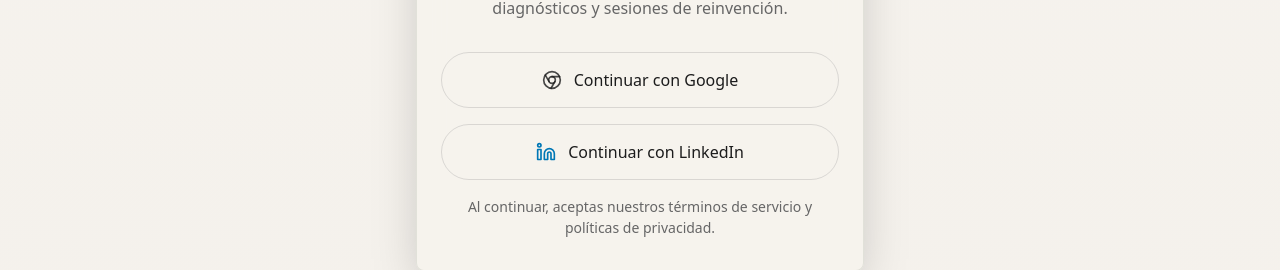
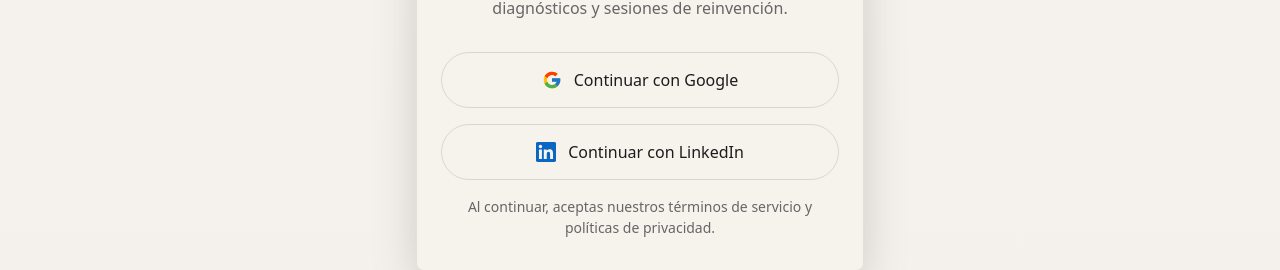
Before and after one commit to Nicosm1988/reinversi-n_profesional, a Next.js app: page /login in a window 1280 px wide. Shown: the part 355-625 px from the top of the page. Built offline with nearby package versions, Linux system fonts and the light colour scheme; no server answers.

Commit message:
ui: Original colored logos for Google and LinkedIn in Auth

```diff
--- a/app/login/page.tsx
+++ b/app/login/page.tsx
@@ -6,7 +6,6 @@ import { Button } from "@/components/ui/button";
 import { Card, CardContent, CardDescription, CardHeader, CardTitle } from "@/components/ui/card";
 import { Container } from "@/components/layout/container";
 import { Heading, Text } from "@/components/ui/typography";
-import { Chrome, Linkedin } from "lucide-react";
 import { FadeIn } from "@/components/motion";
 
 export default function LoginPage() {
@@ -61,12 +60,17 @@ export default function LoginPage() {
                                     disabled={isLoading !== null}
                                 >
                                     <span className={`flex items-center justify-center gap-3 transition-transform duration-300 ${isLoading === 'google' ? 'translate-y-[-150%]' : 'translate-y-0'}`}>
-                                        <Chrome className="w-5 h-5 text-foreground/80" />
+                                        <svg xmlns="http://www.w3.org/2000/svg" viewBox="0 0 48 48" className="w-5 h-5">
+                                            <path fill="#FFC107" d="M43.611,20.083H42V20H24v8h11.303c-1.649,4.657-6.08,8-11.303,8c-6.627,0-12-5.373-12-12c0-6.627,5.373-12,12-12c3.059,0,5.842,1.154,7.961,3.039l5.657-5.657C34.046,6.053,29.268,4,24,4C12.955,4,4,12.955,4,24c0,11.045,8.955,20,20,20c11.045,0,20-8.955,20-20C44,22.659,43.862,21.35,43.611,20.083z" />
+                                            <path fill="#FF3D00" d="M6.306,14.691l6.571,4.819C14.655,15.108,18.961,12,24,12c3.059,0,5.842,1.154,7.961,3.039l5.657-5.657C34.046,6.053,29.268,4,24,4C16.318,4,9.656,8.337,6.306,14.691z" />
+                                            <path fill="#4CAF50" d="M24,44c5.166,0,9.86-1.977,13.409-5.192l-6.19-5.238C29.211,35.091,26.715,36,24,36c-5.202,0-9.619-3.317-11.283-7.946l-6.522,5.025C9.505,39.556,16.227,44,24,44z" />
+                                            <path fill="#1976D2" d="M43.611,20.083H42V20H24v8h11.303c-0.792,2.237-2.231,4.166-4.087,5.571c0.001-0.001,0.002-0.001,0.003-0.002l6.19,5.238C36.971,39.205,44,34,44,24C44,22.659,43.862,21.35,43.611,20.083z" />
+                                        </svg>
                                         Continuar con Google
                                     </span>
                                     {isLoading === 'google' && (
-                                        <div className="absolute inset-0 flex items-center justify-center text-primary">
-                                            <div className="w-5 h-5 border-2 border-primary border-t-transparent rounded-full animate-spin"></div>
+                                        <div className="absolute inset-0 flex items-center justify-center text-blue-500">
+                                            <div className="w-5 h-5 border-2 border-blue-500 border-t-transparent rounded-full animate-spin"></div>
                                         </div>
                                     )}
                                 </Button>
@@ -78,7 +82,9 @@ export default function LoginPage() {
                                     disabled={isLoading !== null}
                                 >
                                     <span className={`flex items-center justify-center gap-3 transition-transform duration-300 ${isLoading === 'linkedin_oidc' ? 'translate-y-[-150%]' : 'translate-y-0'}`}>
-                                        <Linkedin className="w-5 h-5 text-[#0077b5]" />
+                                        <svg xmlns="http://www.w3.org/2000/svg" viewBox="0 0 24 24" className="w-5 h-5">
+                                            <path fill="#0a66c2" d="M20.447 20.452h-3.554v-5.569c0-1.328-.027-3.037-1.852-3.037-1.853 0-2.136 1.445-2.136 2.939v5.667H9.351V9h3.414v1.561h.046c.477-.9 1.637-1.85 3.37-1.85 3.601 0 4.267 2.37 4.267 5.455v6.286zM5.337 7.433c-1.144 0-2.063-.926-2.063-2.065 0-1.138.92-2.063 2.063-2.063 1.14 0 2.064.925 2.064 2.063 0 1.139-.925 2.065-2.064 2.065zm1.782 13.019H3.555V9h3.564v11.452zM22.225 0H1.771C.792 0 0 .774 0 1.729v20.542C0 23.227.792 24 1.771 24h20.451C23.2 24 24 23.227 24 22.271V1.729C24 .774 23.2 0 22.222 0h.003z" />
+                                        </svg>
                                         Continuar con LinkedIn
                                     </span>
                                     {isLoading === 'linkedin_oidc' && (
--- a/package.json
+++ b/package.json
@@ -24,6 +24,7 @@
     "framer-motion": "^12.34.0",
     "lucide-react": "^0.563.0",
     "next": "16.1.6",
+    "next-intl": "^4.8.3",
     "next-themes": "^0.4.6",
     "react": "19.2.3",
     "react-dom": "19.2.3",
```
Also changed, not shown: 1 other file (tests, documents, lock files or other folders).
